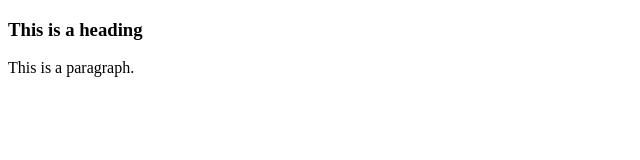
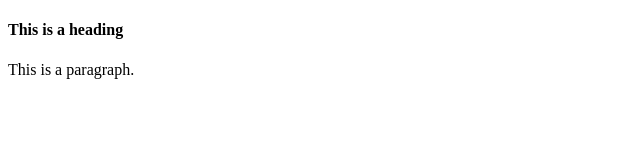
Before and after one commit to Eldiiardev/Git-test2, a plain HTML site: page index.html in a window 1280 px wide. Shown: the full height of the page, 0-640 px from the left. Drawn offline with Linux system fonts and the light colour scheme.

Commit message:
h4 was added

```diff
--- a/index.html
+++ b/index.html
@@ -4,7 +4,7 @@
 <body>
 
 
-<h3>This is a heading</h3>
+<h4>This is a heading</h4>
 <p>This is a paragraph.</p>
 
 
```
